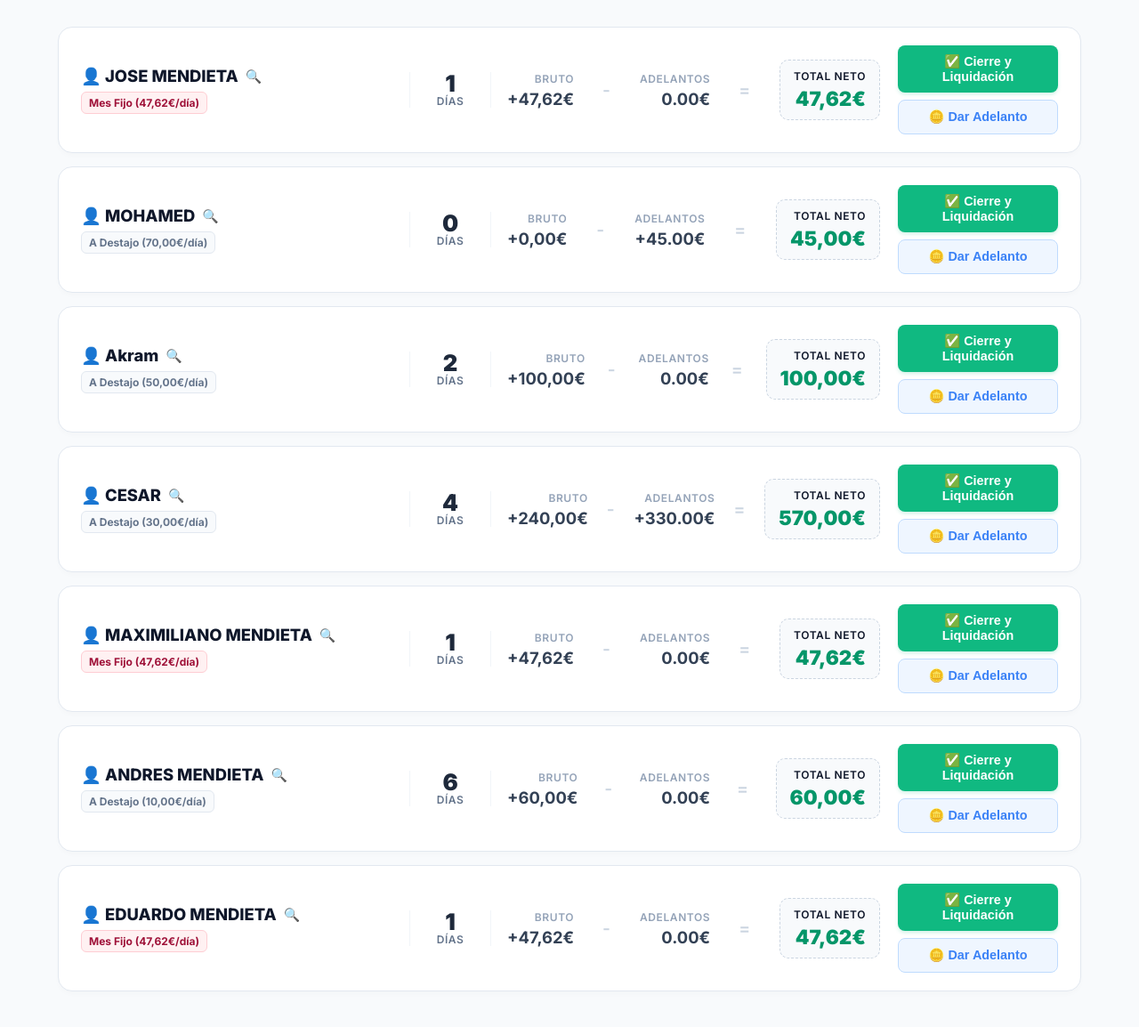
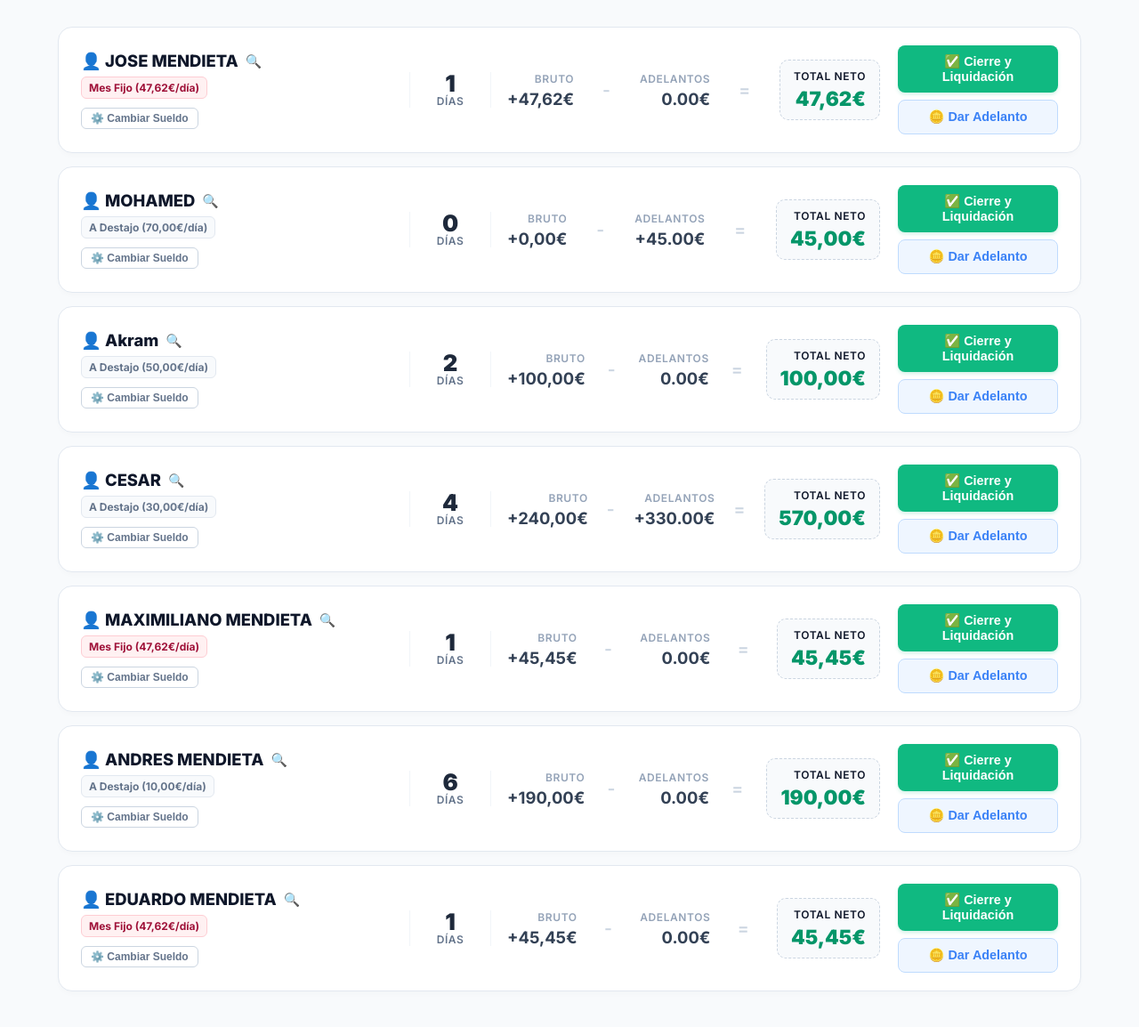
Before and after one commit to josepipe300-wq/servimax-app, a Django app: page /nominas/ in a window 1280 px wide. Shown: the part 163-1317 px from the top of the page at 89% size. Run offline with Django 5.2, Linux system fonts and the light colour scheme; a user stored in the database is signed in; data comes from the database, SQL or seed files in the repository; both versions use the stored data as it was after the commit.

Commit message:
Implementado Historial de Sueldos y excluida carpeta venv

```diff
--- a/taller/templates/taller/panel_nominas.html
+++ b/taller/templates/taller/panel_nominas.html
@@ -55,6 +55,13 @@
         .emp-name { font-weight: 800; font-size: 1.15em; color: #0f172a; text-decoration: none; transition: 0.2s; display: inline-flex; align-items: center; gap: 8px;}
         .emp-name:hover { color: #3b82f6; }
         .emp-badge { display: inline-block; padding: 4px 8px; border-radius: 6px; font-size: 0.75em; font-weight: 700; border: 1px solid #e2e8f0; background: #f8fafc; color: #64748b; }
+
+        .btn-cambiar-sueldo {
+            background: transparent; color: #64748b; border: 1px solid #cbd5e1;
+            padding: 4px 10px; border-radius: 6px; font-size: 0.75em; font-weight: 600;
+            cursor: pointer; transition: 0.2s; margin-top: 4px;
+        }
+        .btn-cambiar-sueldo:hover { background: #f1f5f9; color: #0f172a; border-color: #94a3b8; }
 
         /* COLUMNA 2: DÍAS (Inamovible) */
         .emp-days { text-align: center; border-right: 1px solid #f1f5f9; border-left: 1px solid #f1f5f9; width: 100%;}
@@ -150,6 +157,10 @@
                         {% else %}
                             <span class="emp-badge">A Destajo ({{ dato.empleado.sueldo_por_dia }}€/día)</span>
                         {% endif %}
+
+                        <button type="button" class="btn-cambiar-sueldo" onclick="toggleDrawer('drawer-sueldo-{{ dato.empleado.id }}', null)">
+                            ⚙️ Cambiar Sueldo
+                        </button>
                     </div>
 
                     <div class="emp-days">
@@ -267,6 +278,45 @@
                     </form>
                 </div>
 
+                <div class="drawer" id="drawer-sueldo-{{ dato.empleado.id }}">
+                    <div class="drawer-title">
+                        <span>⚙️ Actualizar Sueldo - {{ dato.empleado.nombre }}</span>
+                        <button type="button" class="btn-close-drawer" onclick="toggleDrawer('drawer-sueldo-{{ dato.empleado.id }}', null)">×</button>
+                    </div>
+
+                    <form action="{% url 'actualizar_sueldo_historial' dato.empleado.id %}" method="POST" style="margin: 0;">
+                        {% csrf_token %}
+                        <p class="text-muted small" style="font-size: 0.85em; color: #64748b; margin-bottom: 15px;">Los cambios aplicarán solo a las nóminas a partir de la fecha seleccionada. El historial pasado quedará intacto.</p>
+
+                        <div class="form-grid">
+                            <div class="form-group">
+                                <label class="form-label">Entra en vigor el día:</label>
+                                <input type="date" name="fecha_inicio" class="modern-input" required value="{% now 'Y-m-d' %}">
+                            </div>
+                            <div class="form-group">
+                                <label class="form-label">Sueldo Diario (€)</label>
+                                <input type="number" step="0.01" name="sueldo_por_dia" class="modern-input" value="{{ dato.empleado.sueldo_por_dia|stringformat:'s' }}">
+                            </div>
+                        </div>
+                        <div class="form-grid">
+                            <div class="form-group">
+                                <label class="form-label">Fijo Mensual (€)</label>
+                                <input type="number" step="0.01" name="sueldo_fijo_mensual" class="modern-input" value="{{ dato.empleado.sueldo_fijo_mensual|stringformat:'s' }}">
+                            </div>
+                            <div class="form-group">
+                                <label class="form-label">Día Taller (Chapistas) (€)</label>
+                                <input type="number" step="0.01" name="valor_jornada_taller" class="modern-input" value="{{ dato.empleado.valor_jornada_taller|stringformat:'s' }}">
+                            </div>
+                            <div class="form-group">
+                                <label class="form-label">Comisión (%)</label>
+                                <input type="number" step="0.01" name="porcentaje_comision" class="modern-input" value="{{ dato.empleado.porcentaje_comision|stringformat:'s' }}">
+                            </div>
+                        </div>
+
+                        <button type="submit" class="btn-submit" style="background: #0f172a; margin-top: 10px;">Guardar Nuevo Sueldo</button>
+                    </form>
+                </div>
+
             </div>
             {% empty %}
             <div style="text-align: center; background: #ffffff; padding: 60px 20px; border-radius: 16px; border: 2px dashed #cbd5e1;">
@@ -283,16 +333,23 @@
         function toggleDrawer(idToShow, idToHide) {
             const drawerToShow = document.getElementById(idToShow);
 
+            // Si el que intento abrir ya está abierto, lo cierro
             if (drawerToShow.style.display === 'block') {
                 drawerToShow.style.display = 'none';
                 return;
             }
 
+            // Cierro el otro que le paso por parámetro (si lo hay)
             if (idToHide) {
                 const drawerToHide = document.getElementById(idToHide);
                 if (drawerToHide) drawerToHide.style.display = 'none';
             }
 
+            // También me aseguro de ocultar cualquier otro cajón abierto en esa tarjeta para que no se apilen
+            const allDrawers = drawerToShow.parentElement.querySelectorAll('.drawer');
+            allDrawers.forEach(d => d.style.display = 'none');
+
+            // Abro el que toca
             drawerToShow.style.display = 'block';
         }
     </script>
--- a/taller/urls.py
+++ b/taller/urls.py
@@ -77,6 +77,8 @@ urlpatterns = [
     path('nominas/', views.panel_nominas, name='panel_nominas'),
     path('nominas/detalle/<int:empleado_id>/', views.detalle_nomina, name='detalle_nomina'),
     path('nominas/adelanto/', views.dar_adelanto, name='dar_adelanto'),
+    # Añade esto junto a tus otras rutas de empleados/nóminas
+    path('empleado/<int:empleado_id>/actualizar_sueldo/', views.actualizar_sueldo_historial, name='actualizar_sueldo_historial'),
 
     # --- GESTORÍA Y PROVEEDORES ---
     path('facturas-legales/', views.lista_facturas_legales, name='lista_facturas_legales'),
--- a/taller/views.py
+++ b/taller/views.py
@@ -39,7 +39,7 @@ from .models import (
     Presupuesto, LineaPresupuesto, UsoConsumible, AjusteStockConsumible,
     CierreTarjeta, NotaTablon, NotaInternaOrden, DeudaTaller, AmpliacionDeuda,
     HistorialEstadoOrden, Cita, HistorialIA, ReporteEscaner,
-    Asistencia, AdelantoSueldo, FacturaProveedor
+    Asistencia, AdelantoSueldo, FacturaProveedor, HistorialSueldo
 )
 
 def obtener_dias_laborables_mes(fecha):
@@ -3255,15 +3255,9 @@ def panel_nominas(request):
 
         dias_trabajados_totales = asistencias_pendientes.values('fecha').distinct().count()
 
-        if empleado.es_chapista:
-            dias_taller = asistencias_pendientes.filter(tipo_jornada='Taller').values('fecha').distinct().count()
-            sueldo_bruto = Decimal(dias_taller) * empleado.valor_jornada_taller
-        elif empleado.es_sueldo_fijo:
-            dias_mes = obtener_dias_laborables_mes(fecha_cierre)
-            valor_dia = (empleado.sueldo_fijo_mensual / dias_mes) if dias_mes else Decimal('0.00')
-            sueldo_bruto = Decimal(dias_trabajados_totales) * valor_dia
-        else:
-            sueldo_bruto = Decimal(dias_trabajados_totales) * empleado.sueldo_por_dia
+        # 🟢 NUEVO CÁLCULO INTELIGENTE (POST)
+        # Sumamos directamente el valor congelado de cada día. Si no hay, es 0.00.
+        sueldo_bruto = asistencias_pendientes.aggregate(total=Sum('sueldo_ganado'))['total'] or Decimal('0.00')
 
         total_adelantos = sum(a.importe for a in adelantos_pendientes)
         total_neto = sueldo_bruto - total_adelantos
@@ -3325,25 +3319,31 @@ def panel_nominas(request):
 
     for emp in empleados:
         asistencias_pendientes = Asistencia.objects.filter(empleado=emp, pagado=False, hora_salida__isnull=False)
+
+        # 🟢 MODO SEGURO: Solo calcula si está a 0.00. Una vez calculado, se congela para siempre.
+        for asistencia in asistencias_pendientes:
+            if asistencia.sueldo_ganado == Decimal('0.00') and asistencia.tipo_jornada != 'Chapa':
+                asistencia.sueldo_ganado = asistencia.calcular_sueldo_del_dia()
+                asistencia.save(update_fields=['sueldo_ganado'])
+
         dias_pendientes_totales = asistencias_pendientes.values('fecha').distinct().count()
 
         fechas_exactas = asistencias_pendientes.values_list('fecha', flat=True).distinct()
         fechas_str = ", ".join([f.strftime('%d/%m') for f in fechas_exactas])
 
+        # 🟢 SUMA EXACTA DE LOS DÍAS CONGELADOS
+        sueldo_bruto = asistencias_pendientes.aggregate(total=Sum('sueldo_ganado'))['total'] or Decimal('0.00')
+
+        # Datos informativos para la UI
         dias_mes = 0
         valor_dia = Decimal('0.00')
-
         if emp.es_chapista:
-            dias_taller = asistencias_pendientes.filter(tipo_jornada='Taller').values('fecha').distinct().count()
-            sueldo_bruto = Decimal(dias_taller) * emp.valor_jornada_taller
             valor_dia = emp.valor_jornada_taller
         elif emp.es_sueldo_fijo:
             dias_mes = obtener_dias_laborables_mes(hoy)
             valor_dia = (emp.sueldo_fijo_mensual / dias_mes) if dias_mes else Decimal('0.00')
-            sueldo_bruto = Decimal(dias_pendientes_totales) * valor_dia
         else:
             valor_dia = emp.sueldo_por_dia
-            sueldo_bruto = Decimal(dias_pendientes_totales) * valor_dia
 
         adelantos_pendientes = AdelantoSueldo.objects.filter(empleado=emp, liquidado=False)
         total_adelantos = sum(a.importe for a in adelantos_pendientes)
@@ -4088,3 +4088,45 @@ def ver_stock_chapa(request):
         'meses_del_ano': range(1, 13)
     }
     return render(request, 'taller/stock_chapa.html', context)
+
+
+def actualizar_sueldo_historial(request, empleado_id):
+    empleado = get_object_or_404(Empleado, id=empleado_id)
+
+    if request.method == 'POST':
+        fecha_inicio = request.POST.get('fecha_inicio')
+
+        sueldo_por_dia = request.POST.get('sueldo_por_dia') or empleado.sueldo_por_dia
+        sueldo_fijo_mensual = request.POST.get('sueldo_fijo_mensual') or empleado.sueldo_fijo_mensual
+        valor_jornada_taller = request.POST.get('valor_jornada_taller') or empleado.valor_jornada_taller
+        porcentaje_comision = request.POST.get('porcentaje_comision') or empleado.porcentaje_comision
+
+        # 1. Guardamos la nueva regla en su línea de tiempo
+        HistorialSueldo.objects.create(
+            empleado=empleado,
+            fecha_inicio=fecha_inicio,
+            sueldo_por_dia=sueldo_por_dia,
+            sueldo_fijo_mensual=sueldo_fijo_mensual,
+            valor_jornada_taller=valor_jornada_taller,
+            porcentaje_comision=porcentaje_comision
+        )
+
+        # 2. Actualizamos la portada de su ficha
+        empleado.sueldo_por_dia = sueldo_por_dia
+        empleado.sueldo_fijo_mensual = sueldo_fijo_mensual
+        empleado.valor_jornada_taller = valor_jornada_taller
+        empleado.porcentaje_comision = porcentaje_comision
+        empleado.save()
+
+        # 3. 🟢 EL RECÁLCULO INTELIGENTE (Solo para este empleado y solo lo no pagado)
+        asistencias_pendientes = Asistencia.objects.filter(empleado=empleado, pagado=False)
+        for asis in asistencias_pendientes:
+            # Revisa la fecha de cada día sin pagar.
+            # Si el día es del mes pasado, le dejará el sueldo de 40€.
+            # Si el día es del 1 de este mes en adelante, le pondrá los 50€.
+            asis.sueldo_ganado = asis.calcular_sueldo_del_dia()
+            asis.save(update_fields=['sueldo_ganado'])
+
+        messages.success(request, f"💰 Sueldo actualizado desde el {fecha_inicio}. Las nóminas pendientes de este mes se han ajustado solas.")
+
+    return redirect(request.META.get('HTTP_REFERER', '/'))
```
Also changed, not shown: taller/models.py (+61 -0 lines), db.sqlite3, taller/migrations/0071_asistencia_sueldo_ganado_historialsueldo.py (added), 1 other file.
